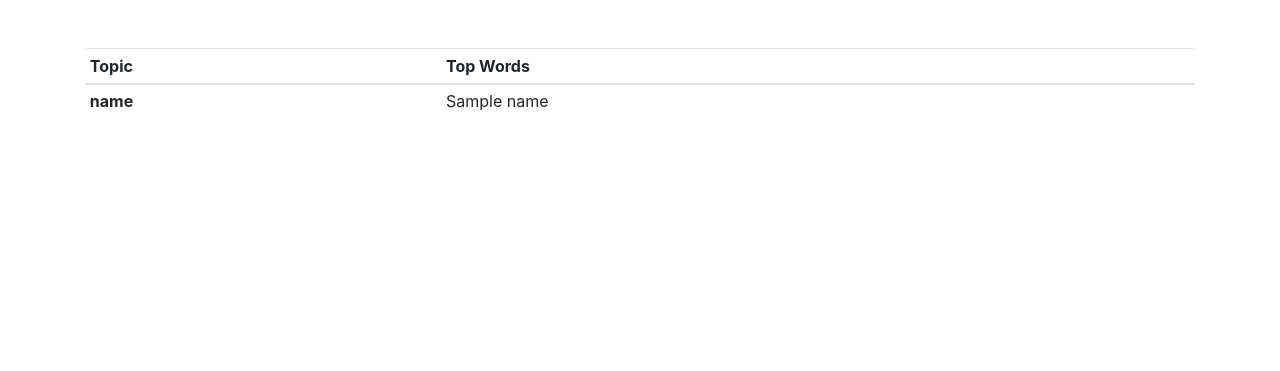
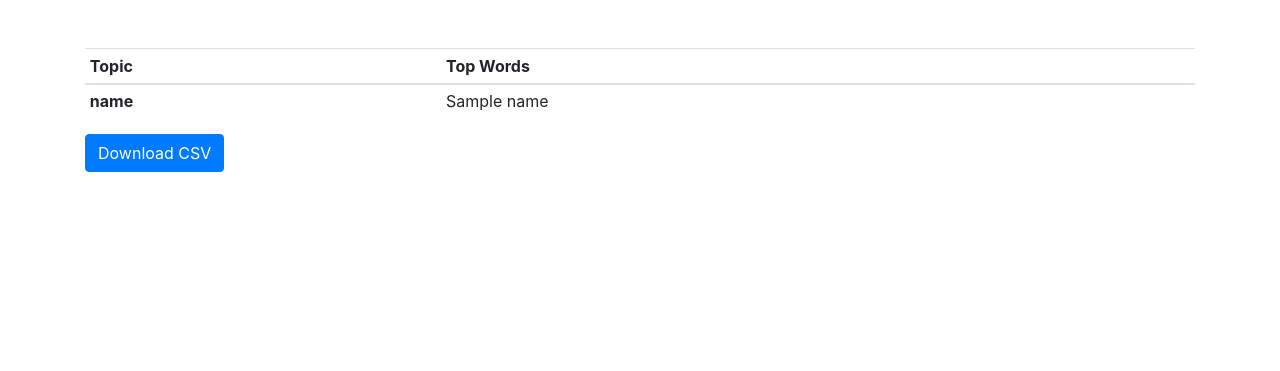
Before and after one commit to silviaclaire/nikkei-article-bot, a Flask app: template app/templates/result.html in a window 1280 px wide. Shown: the part 56-427 px from the top of the page. Run offline with Flask 2, Linux system fonts and the light colour scheme; the template is opened without the code that fills it: most values are stand-ins (such as "Sample title", 1, 10 or a date in 2020); parts of the project's set-up code (start-up, migrations or seed data) failed here and were passed over; some libraries are stand-ins or nearby versions.

Commit message:
add: download button

```diff
--- a/app/templates/result.html
+++ b/app/templates/result.html
@@ -24,6 +24,8 @@
     </tbody>
 </table>
 
+<button id="btnDownload" class="btn btn-primary">Download CSV</button>
+
 {% else %}
 
 <div class="alert alert-info" role="alert">
@@ -33,3 +35,23 @@
 {% endif %}
 
 {% endblock %}
+
+{% block script %}
+<script>
+
+    let requestUrl
+
+    $("#btnDownload").on("click", ()=>{
+        requestUrl = `/download?data=result`
+        $.get(requestUrl, (data)=>{
+            // use blob object to avoid href"s length limit
+            let csvData = new Blob([data], {type:"text/csv;charset=utf-8"})
+            let a = document.createElement("a")
+            a.download = `result.csv`
+            a.href = URL.createObjectURL(csvData)
+            a.click()
+        })
+    })
+
+</script>
+{% endblock %}
```
Also changed, not shown: app/routes.py (+13 -1 lines).
